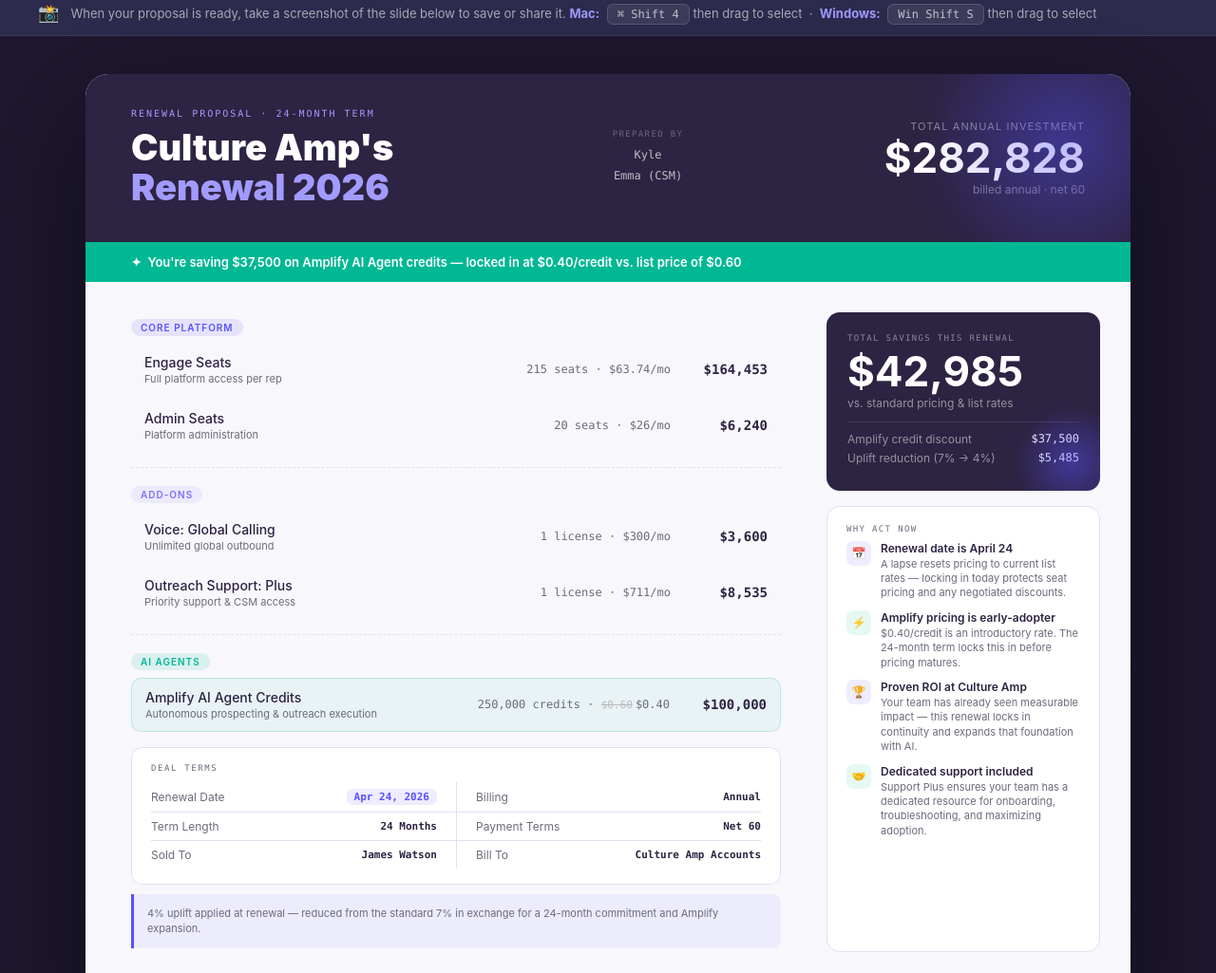
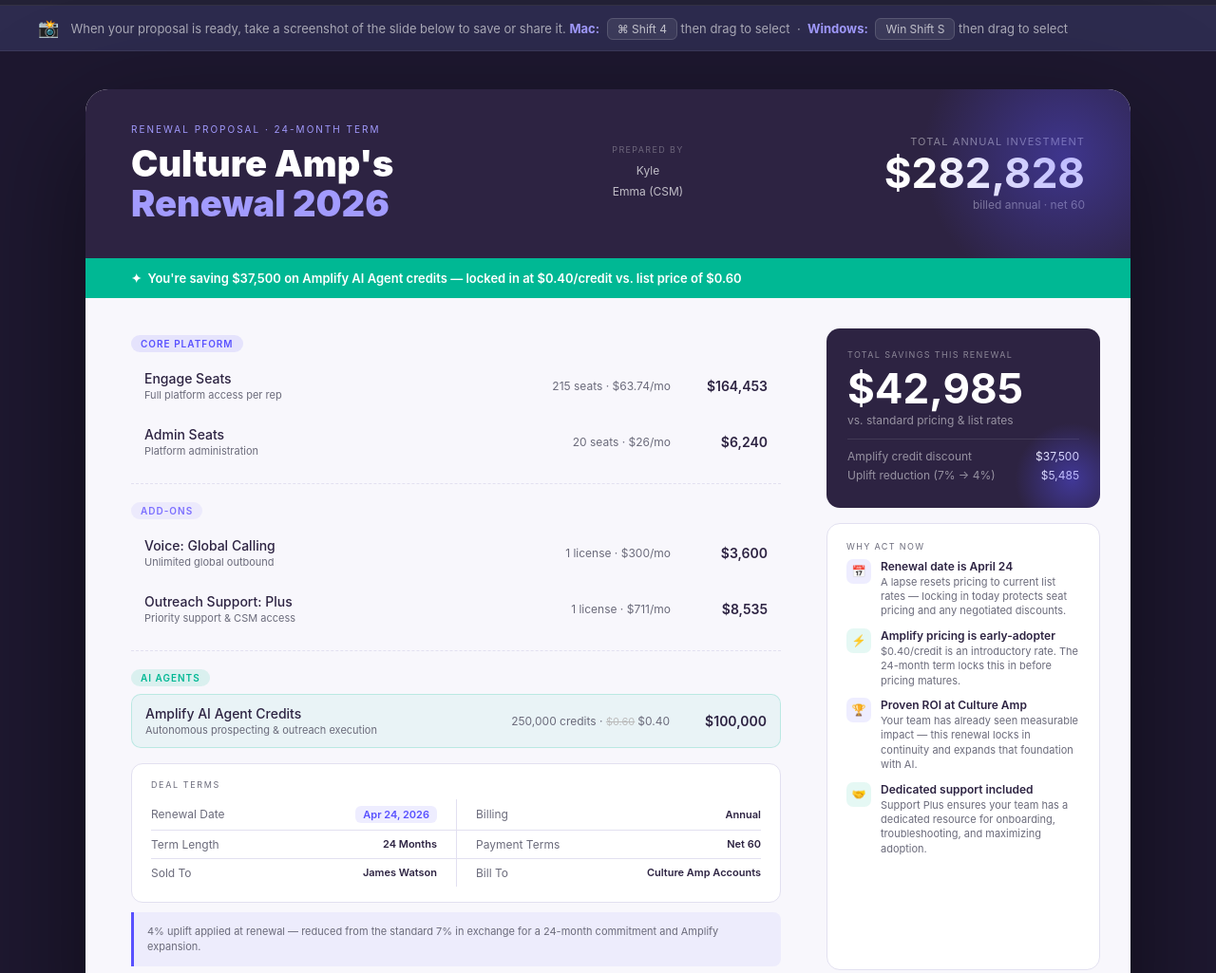
Before and after one commit to kylemoore3987/Outreach-Pricing-Worksheet, a plain HTML site: page index.html in a window 1280 px wide. Shown: the part 1517-2542 px from the top of the page at 95% size. Drawn offline with Linux system fonts and the light colour scheme.

Commit message:
Add files via upload

```diff
--- a/index.html
+++ b/index.html
@@ -15,13 +15,13 @@
 
   /* EDITOR */
   .editor-wrap { background: #232136; border-bottom: 1px solid rgba(255,255,255,0.07); padding: 28px 40px; }
-  .editor-title { font-family: "SF Mono",Consolas,"Courier New",monospace; font-size: 11px; letter-spacing: 0.2em; text-transform: uppercase; color: var(--accent-light); margin-bottom: 20px; display: flex; align-items: center; gap: 8px; }
+  .editor-title { font-family: -apple-system, BlinkMacSystemFont, 'Segoe UI', Helvetica, Arial, sans-serif; font-size: 11px; letter-spacing: 0.2em; text-transform: uppercase; color: var(--accent-light); margin-bottom: 20px; display: flex; align-items: center; gap: 8px; }
   .editor-title::before { content: ""; display: inline-block; width: 8px; height: 8px; border-radius: 50%; background: var(--accent); }
   .editor-grid { display: grid; grid-template-columns: repeat(4, 1fr); gap: 12px; margin-bottom: 16px; }
   .editor-grid-wide { display: grid; grid-template-columns: repeat(3, 1fr); gap: 12px; margin-bottom: 16px; }
   .field { display: flex; flex-direction: column; gap: 5px; }
   .field label { font-size: 10px; font-weight: 600; letter-spacing: 0.12em; text-transform: uppercase; color: rgba(255,255,255,0.4); }
-  .field input, .field select { background: rgba(255,255,255,0.06); border: 1px solid rgba(255,255,255,0.1); border-radius: 8px; padding: 8px 12px; font-family: "SF Mono",Consolas,"Courier New",monospace; font-size: 13px; color: #fff; outline: none; width: 100%; }
+  .field input, .field select { background: rgba(255,255,255,0.06); border: 1px solid rgba(255,255,255,0.1); border-radius: 8px; padding: 8px 12px; font-family: -apple-system, BlinkMacSystemFont, 'Segoe UI', Helvetica, Arial, sans-serif; font-size: 13px; color: #fff; outline: none; width: 100%; }
   .field input:focus, .field select:focus { border-color: var(--accent); }
   .field select option { background: #232136; color: #fff; }
   .section-divider { border: none; border-top: 1px solid rgba(255,255,255,0.06); margin: 16px 0; }
@@ -40,7 +40,7 @@
   .screenshot-bar .hint-icon { font-size: 18px; }
   .screenshot-bar .hint-text { font-size: 13px; color: rgba(255,255,255,0.6); font-family: -apple-system,BlinkMacSystemFont,"Segoe UI",Helvetica,Arial,sans-serif; }
   .screenshot-bar .hint-text strong { color: #a29bfe; }
-  .screenshot-bar .hint-shortcut { background: rgba(255,255,255,0.08); border: 1px solid rgba(255,255,255,0.15); border-radius: 6px; padding: 3px 10px; font-family: "SF Mono",Consolas,"Courier New",monospace; font-size: 12px; color: rgba(255,255,255,0.7); margin-left: 4px; }
+  .screenshot-bar .hint-shortcut { background: rgba(255,255,255,0.08); border: 1px solid rgba(255,255,255,0.15); border-radius: 6px; padding: 3px 10px; font-family: -apple-system, BlinkMacSystemFont, 'Segoe UI', Helvetica, Arial, sans-serif; font-size: 12px; color: rgba(255,255,255,0.7); margin-left: 4px; }
 
   /* PREVIEW */
   .preview-wrap { padding: 40px 20px; display: flex; justify-content: center; }
@@ -56,14 +56,14 @@
   .header-table td { padding: 36px 48px; vertical-align: middle; }
   .header-table td.hdr-center { text-align: center; width: 220px; padding: 36px 16px; }
   .header-table td.hdr-right { text-align: right; }
-  .eyebrow { font-family: "SF Mono",Consolas,"Courier New",monospace; font-size: 10px; letter-spacing: 0.2em; color: #a29bfe; text-transform: uppercase; margin-bottom: 10px; }
+  .eyebrow { font-family: -apple-system, BlinkMacSystemFont, 'Segoe UI', Helvetica, Arial, sans-serif; font-size: 10px; letter-spacing: 0.2em; color: #a29bfe; text-transform: uppercase; margin-bottom: 10px; }
   .header h1 { font-size: 38px; font-weight: 900; color: #fff; line-height: 1.1; }
   .header h1 span { color: #a29bfe; }
   .total-label { font-size: 11px; color: rgba(255,255,255,0.45); letter-spacing: 0.1em; text-transform: uppercase; margin-bottom: 4px; }
   .total-amount { font-size: 44px; font-weight: 700; color: #fff; line-height: 1; }
   .total-sub { font-size: 12px; color: rgba(255,255,255,0.4); margin-top: 4px; }
-  .prepby-label { font-size: 9px; color: rgba(255,255,255,0.3); font-family: "SF Mono",Consolas,"Courier New",monospace; letter-spacing: 0.15em; text-transform: uppercase; margin-bottom: 6px; }
-  .prepby-name { font-size: 12px; color: rgba(255,255,255,0.7); font-family: "SF Mono",Consolas,"Courier New",monospace; line-height: 1.9; }
+  .prepby-label { font-size: 9px; color: rgba(255,255,255,0.3); font-family: -apple-system, BlinkMacSystemFont, 'Segoe UI', Helvetica, Arial, sans-serif; letter-spacing: 0.15em; text-transform: uppercase; margin-bottom: 6px; }
+  .prepby-name { font-size: 12px; color: rgba(255,255,255,0.7); font-family: -apple-system, BlinkMacSystemFont, 'Segoe UI', Helvetica, Arial, sans-serif; line-height: 1.9; }
 
   /* BANNER */
   .savings-banner { background: var(--save-green); padding: 13px 48px; font-size: 13px; font-weight: 600; color: #fff; }
@@ -82,8 +82,8 @@
   .item:hover { background: rgba(89,81,255,0.04); }
   .item-name { font-size: 14px; font-weight: 500; color: var(--ink); }
   .item-detail { font-size: 11px; color: var(--muted); margin-top: 2px; }
-  .item-seats { font-family: "SF Mono",Consolas,"Courier New",monospace; font-size: 12px; color: var(--muted); text-align: right; white-space: nowrap; }
-  .item-cost { font-family: "SF Mono",Consolas,"Courier New",monospace; font-size: 14px; font-weight: 600; color: var(--ink); text-align: right; min-width: 90px; white-space: nowrap; }
+  .item-seats { font-family: -apple-system, BlinkMacSystemFont, 'Segoe UI', Helvetica, Arial, sans-serif; font-size: 12px; color: var(--muted); text-align: right; white-space: nowrap; }
+  .item-cost { font-family: -apple-system, BlinkMacSystemFont, 'Segoe UI', Helvetica, Arial, sans-serif; font-size: 14px; font-weight: 600; color: var(--ink); text-align: right; min-width: 90px; white-space: nowrap; }
   .ai-item { background: rgba(0,184,148,0.06); border: 1px solid rgba(0,184,148,0.2); }
   .ai-item:hover { background: rgba(0,184,148,0.1); }
   .strike { text-decoration: line-through; color: #bbb; font-size: 11px; margin-right: 3px; }
@@ -92,27 +92,27 @@
 
   /* DEAL TERMS */
   .terms-box { background: #fff; border: 1px solid var(--border); border-radius: 12px; padding: 16px 20px; margin-top: 14px; }
-  .terms-lbl { font-family: "SF Mono",Consolas,"Courier New",monospace; font-size: 9px; letter-spacing: 0.18em; text-transform: uppercase; color: var(--muted); margin-bottom: 10px; }
+  .terms-lbl { font-family: -apple-system, BlinkMacSystemFont, 'Segoe UI', Helvetica, Arial, sans-serif; font-size: 9px; letter-spacing: 0.18em; text-transform: uppercase; color: var(--muted); margin-bottom: 10px; }
   .terms-grid { display: grid; grid-template-columns: 1fr 1fr; gap: 0; }
   .term-row { display: flex; justify-content: space-between; align-items: center; padding: 7px 0; border-bottom: 1px solid var(--border); font-size: 12px; }
   .term-row:nth-child(odd) { padding-right: 20px; }
   .term-row:nth-child(even) { padding-left: 20px; border-left: 1px solid var(--border); }
   .term-row:nth-last-child(-n+2) { border-bottom: none; }
   .tk { color: var(--muted); }
-  .tv { font-weight: 600; color: var(--ink); font-family: "SF Mono",Consolas,"Courier New",monospace; font-size: 11px; }
+  .tv { font-weight: 600; color: var(--ink); font-family: -apple-system, BlinkMacSystemFont, 'Segoe UI', Helvetica, Arial, sans-serif; font-size: 11px; }
   .badge { display: inline-block; background: rgba(89,81,255,0.1); color: #5951FF; padding: 2px 8px; border-radius: 6px; }
   .pricing-note { background: rgba(89,81,255,0.07); border-left: 3px solid #5951FF; border-radius: 0 8px 8px 0; padding: 12px 14px; font-size: 11px; color: var(--muted); line-height: 1.5; margin-top: 10px; }
 
   /* RIGHT PANEL */
   .savings-card { background: var(--ink); border-radius: 14px; padding: 22px; color: #fff; position: relative; overflow: hidden; }
   .savings-card::after { content: ""; position: absolute; bottom: -30px; right: -30px; width: 120px; height: 120px; border-radius: 50%; background: radial-gradient(circle, rgba(89,81,255,0.45) 0%, transparent 70%); }
-  .card-label { font-family: "SF Mono",Consolas,"Courier New",monospace; font-size: 9px; letter-spacing: 0.15em; text-transform: uppercase; color: rgba(255,255,255,0.45); margin-bottom: 8px; }
+  .card-label { font-family: -apple-system, BlinkMacSystemFont, 'Segoe UI', Helvetica, Arial, sans-serif; font-size: 9px; letter-spacing: 0.15em; text-transform: uppercase; color: rgba(255,255,255,0.45); margin-bottom: 8px; }
   .sav-big { font-size: 44px; font-weight: 700; line-height: 1; margin-bottom: 4px; }
   .sav-sub { font-size: 12px; color: rgba(255,255,255,0.5); margin-bottom: 12px; }
   .sav-divider { border: none; border-top: 1px solid rgba(255,255,255,0.1); margin: 10px 0; }
   .sav-row { display: flex; justify-content: space-between; font-size: 12px; margin-bottom: 5px; }
   .sav-row span:first-child { color: rgba(255,255,255,0.5); }
-  .sav-row span:last-child { color: #fff; font-family: "SF Mono",Consolas,"Courier New",monospace; }
+  .sav-row span:last-child { color: #fff; font-family: -apple-system, BlinkMacSystemFont, 'Segoe UI', Helvetica, Arial, sans-serif; }
   .why-card { background: #fff; border: 1px solid var(--border); border-radius: 14px; padding: 18px 20px; flex: 1; }
   .why-card .card-label { color: var(--muted); }
   .why-row { display: flex; gap: 10px; align-items: flex-start; margin-bottom: 10px; }
```
